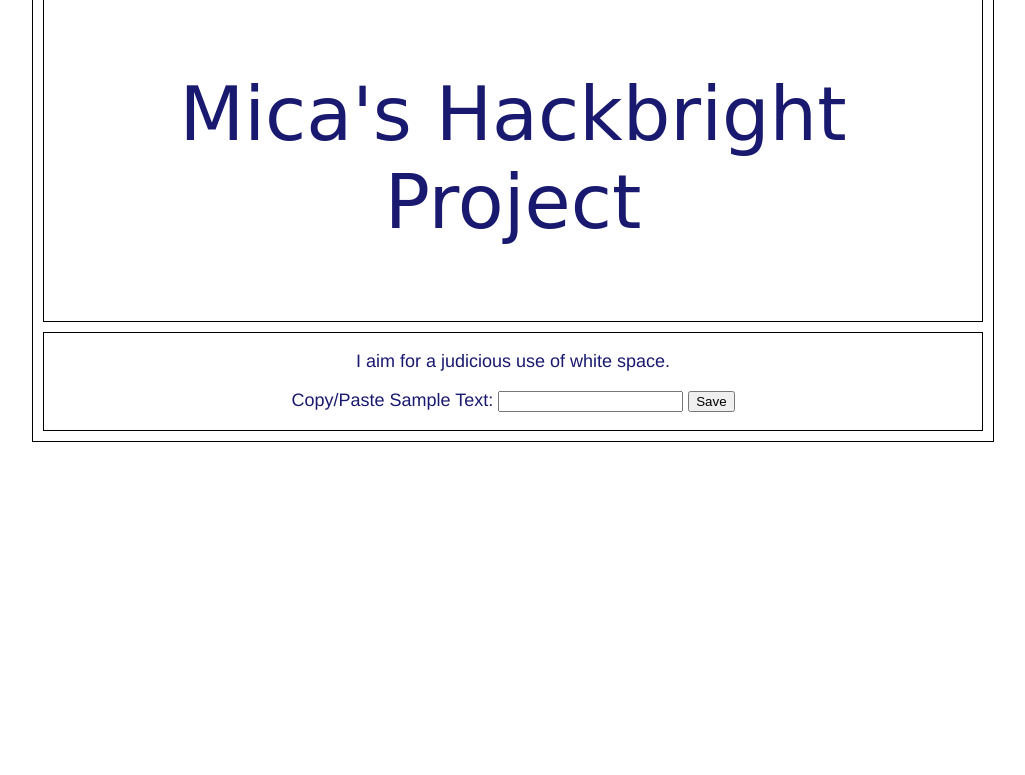
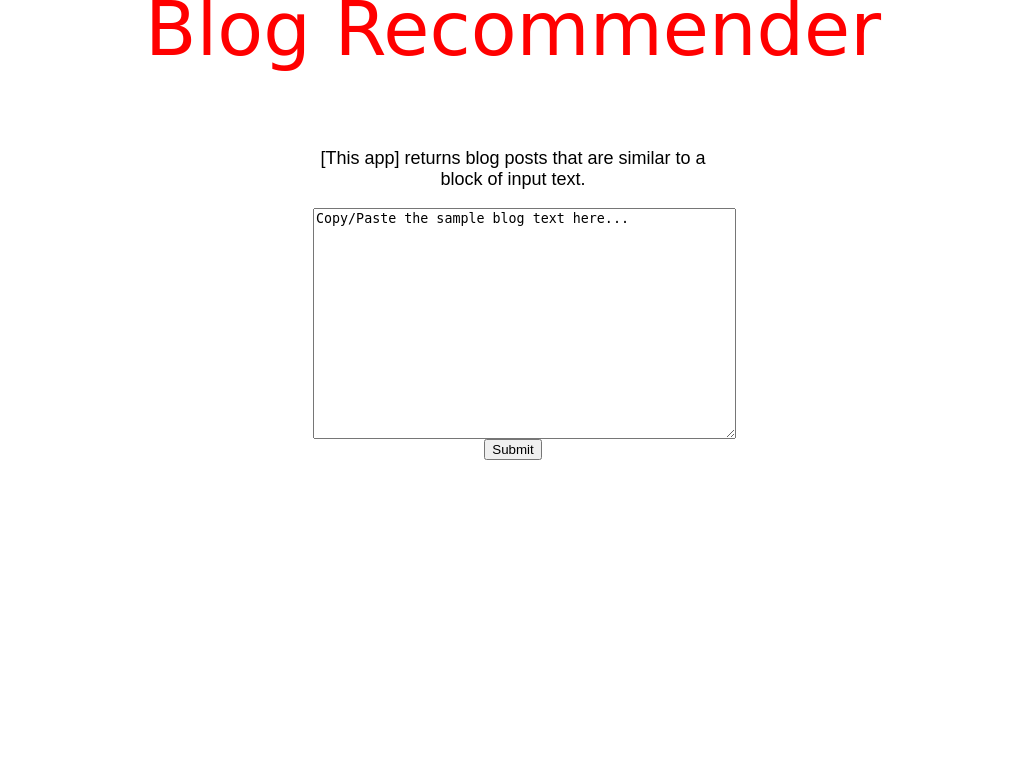
Before and after one commit to micaswyers/HackbrightProject, a Python web app: template templates/main.html in a window 1280 px wide. Shown: the part 25-800 px from the top of the page, without its empty margins (127-1152 px from the left). Run offline with Jinja, Linux system fonts and the light colour scheme; the template is opened without the code that fills it, so the values that code supplies are empty.

Commit message:
Made things prettier? Maybe?

```diff
--- a/css/main.css
+++ b/css/main.css
@@ -1,30 +1,41 @@
 #home{
-    color: #191970;
-    font-family: 'Helvetica', sans-serif;
+    color: #000;
+    font-family: 'Lobster 1.4', sans-serif;
     font-size: 18px;
 }
 
 .container {
-    border: 1px solid #000;
+    /*border: 1px solid #000;*/
     margin: 10px;
 }
 
 #main {
     width: 960px;
-    margin: 0 auto 200px; /* Um what does this do? */
+    margin: 0 auto 200px;
+}
+#top_border{
+    width: 100%;
+    height: 24px;
+    margin: 0;
+    padding: 0;
+    background: transparent url(../images/top_border.png) repeat-x 0 0;
+    position: fixed;
+    top: 0;
+    left: 0;
+}
+
+#heading{
+    font-family: 'Lobster 1.4', cursive;
+    font-size: 75px;
+    color: red;
+}
+
+#sample_input{
+    text-align: center;
+    width: 400px;
+    margin: 0 auto 200px;
 }
 
 p {
     text-align: center;
 }
-
-#heading{
-    font-family: 'Lobster 1.4', cursive;
-    font-size: 75px;
-    color: #191970;
-
-}
-
-#sample_input{
-    text-align: center;
-}
--- a/templates/main.html
+++ b/templates/main.html
@@ -6,16 +6,18 @@
     </head>
 
     <body id="home">
+        <div class="container" id="top_border"></div>
         <div class="container" id="main">
             <div class="container" id="heading">
-                <p>Mica's Hackbright Project</p>
+                <p>Blog Recommender</p>
             </div>
             <div class="container" id="sample_input">
-                <p>I aim for a judicious use of white space.</p>
+                <p>
+                    [This app] returns blog posts that are similar to a block of input text.
+                </p>
                 <form>
-                    <label for="GET-sample">Copy/Paste Sample Text:</label>
-                    <input id="GET-sample" type="text" name="sample">
-                    <input type="submit" value="Save">
+                    <textarea name="sample_input" cols="50" rows="15">Copy/Paste the sample blog text here...</textarea><br>
+                    <input type="submit" value="Submit">
                 </form>
             </div>
         </div>
```
Also changed, not shown: 1 other file.
